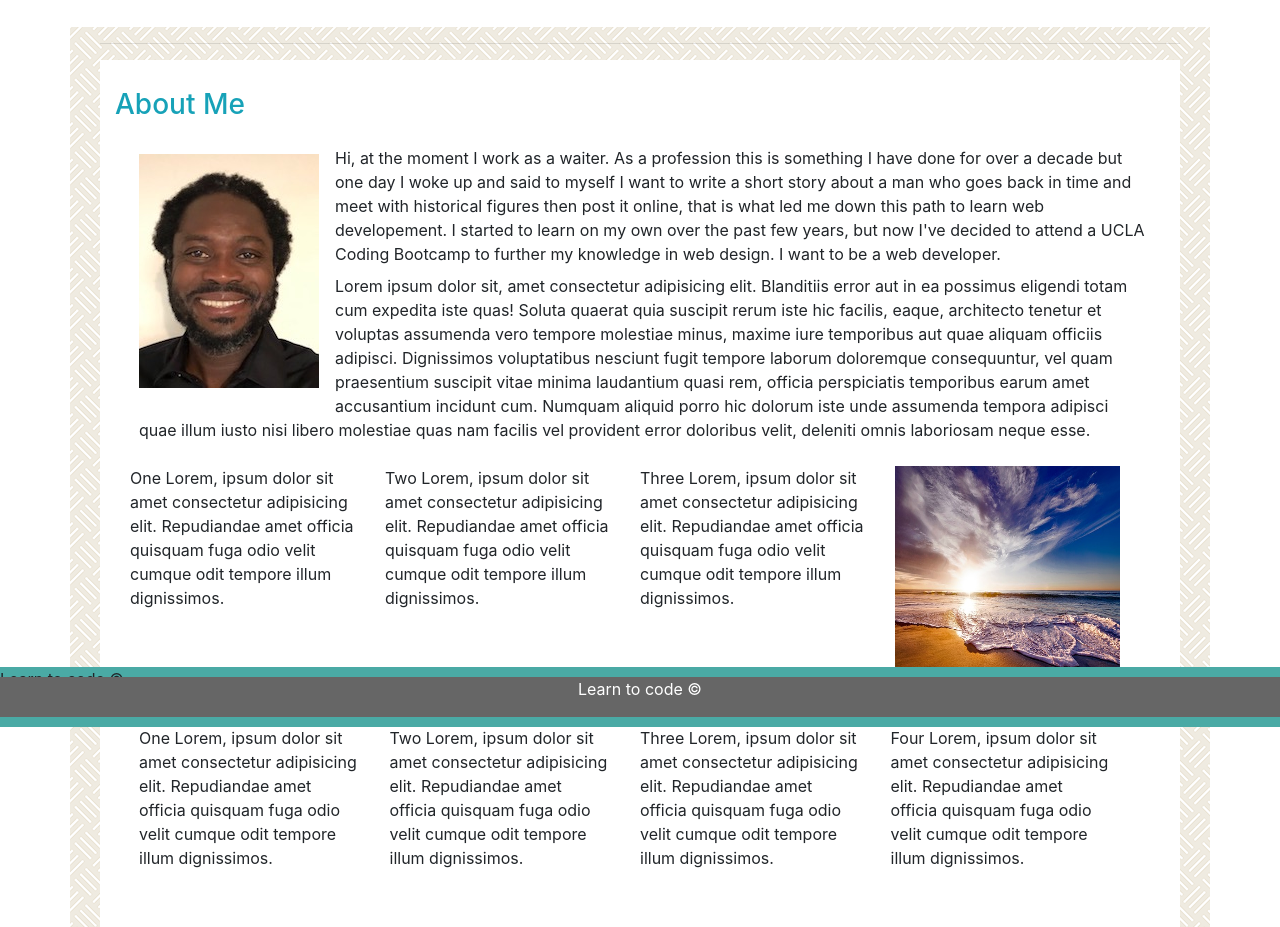
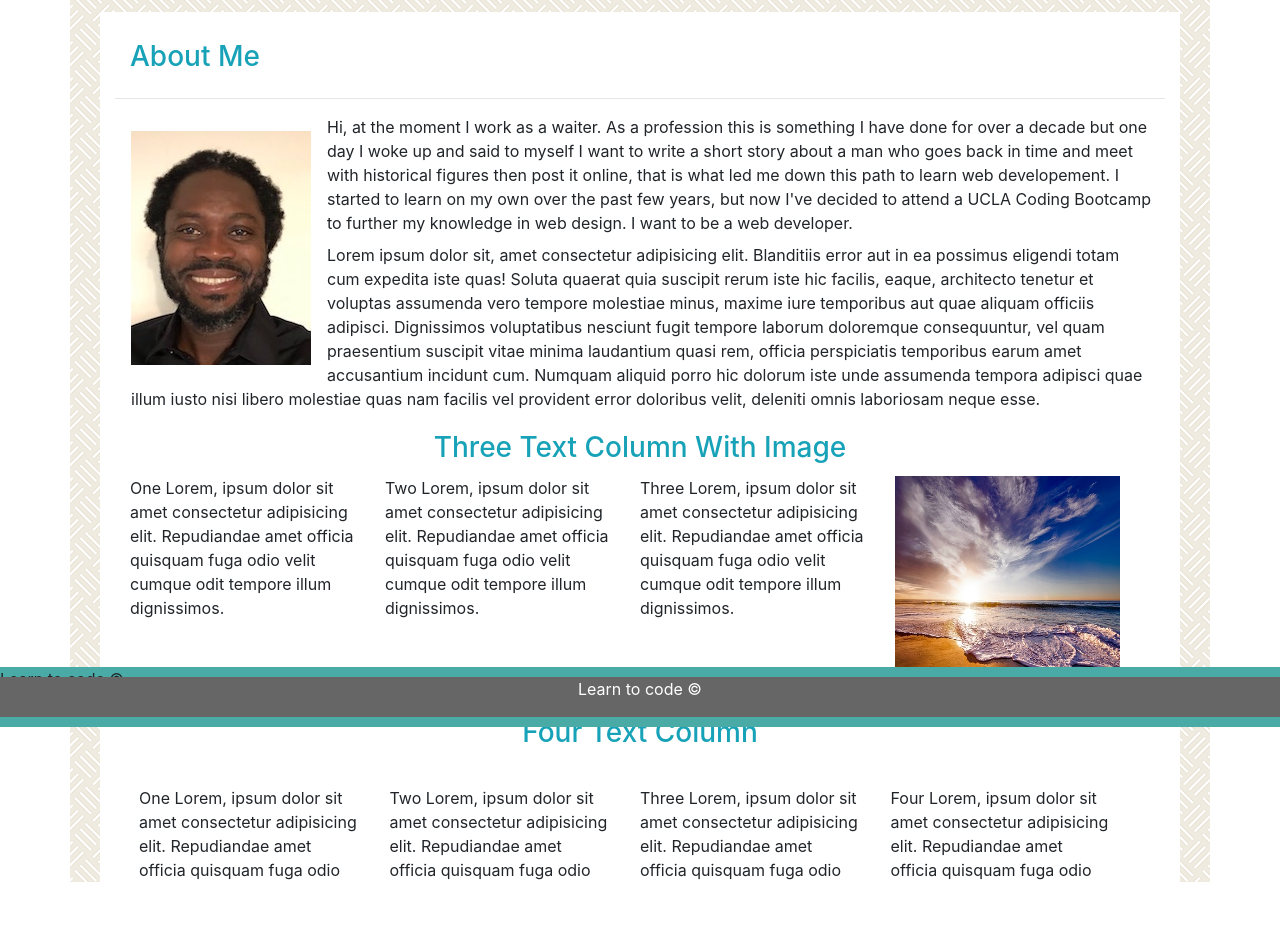
Before and after one commit to Spacejnk/Bootstrap-Portfolio, a plain HTML site: page index.html in a window 1280 px wide. Shown: the part 83-1010 px from the top of the page. After the commit the page ends 965 px from the top, so only its background shows below. Drawn offline with nearby package versions, Linux system fonts and the light colour scheme.

Commit message:
fixed padding and margin on all pages

```diff
--- a/index.html
+++ b/index.html
@@ -39,13 +39,19 @@
 
 
 
-            <hr>
 
-            <div class="C container row m-0">
-            <!-- About Me Header-->
-            <h3 class="about-me pt-2 text-info">About Me</h3>
+
+            <div class="D C container row m-0">
+                    <!-- About Me Header-->
+                    <div class="container">
+                    <h3 class="about-me pt-2 text-info">About Me</h3>
+                    </div> <!-- H3 div-->
+
                 <!-- Image -->
-                <div class="O m-2">
+                <div class="O">
+
+                <hr>
+
                     <img src="assets/images/willy.jpeg" alt="Willy" class="willy float-left p-3">
 
 
@@ -64,18 +70,25 @@
 
                 </div> <!-- img  D-->
 
+                <div class="container">
+                    <h3 class="three-text-column text-center p-1 text-info">Three Text Column With Image</h3>
+                </div>
 
                 <div class="three-text-column container row"> <!-- Inside C container -->
                         <p class="col-md-3">One Lorem, ipsum dolor sit amet consectetur adipisicing elit. Repudiandae amet officia quisquam fuga odio velit cumque odit tempore illum dignissimos.</p>
                         <p class="col-md-3">Two Lorem, ipsum dolor sit amet consectetur adipisicing elit. Repudiandae amet officia quisquam fuga odio velit cumque odit tempore illum dignissimos.</p>
                         <p class="col-md-3">Three Lorem, ipsum dolor sit amet consectetur adipisicing elit. Repudiandae amet officia quisquam fuga odio velit cumque odit tempore illum dignissimos.</p>
 
-                        <img class="col-md-3 image-fluid" width="236" height="236"  src="assets/images/cali.jpg" alt="">
+                        <img class="col-md-3  rounded" alt="ocean" height="236"  src="assets/images/cali.jpg" alt="">
 
                 </div> <!-- three-text-column Inside C container -->
 
 
-                <div class="three-text-column container row p-4">
+                <div class="container">
+                <h3 class="four-text-column text-center p-1 text-info">Four Text Column</h3>
+                </div>
+
+                <div class="four-text-column container row p-4">
                         <p class="col-md-3">One Lorem, ipsum dolor sit amet consectetur adipisicing elit. Repudiandae amet officia quisquam fuga odio velit cumque odit tempore illum dignissimos.</p>
                         <p class="col-md-3">Two Lorem, ipsum dolor sit amet consectetur adipisicing elit. Repudiandae amet officia quisquam fuga odio velit cumque odit tempore illum dignissimos.</p>
                         <p class="col-md-3">Three Lorem, ipsum dolor sit amet consectetur adipisicing elit. Repudiandae amet officia quisquam fuga odio velit cumque odit tempore illum dignissimos.</p>
--- a/style.css
+++ b/style.css
@@ -1,3 +1,4 @@
+  /* Background Image */
 .tile {
     background-image: url("floor-tile.png");
     width:100%;
@@ -5,7 +6,10 @@
     overflow: scroll;
     margin-right: auto;
     margin-left: auto;
+    padding: 30px;
+    margin-top: -45px;
 }
+ /* Container C, D */
 
 .C {
     background-color: white;
@@ -17,10 +21,11 @@
 }
 
 .D {
-
-    color: red;
+    overflow: scroll;
 }
 
+
+ /* Footers F and MF */
 .F {
     height: 40px;
     position: relative;
@@ -63,3 +68,9 @@
     padding-right: 10%;
     margin-left: 20%
   }
+
+  .form {
+    width: 100%;
+    overflow-y: scroll;
+    overflow-x: hidden;
+  }
```
Also changed, not shown: contact.html (+6 -4 lines), portfolio.html (+5 -5 lines).
